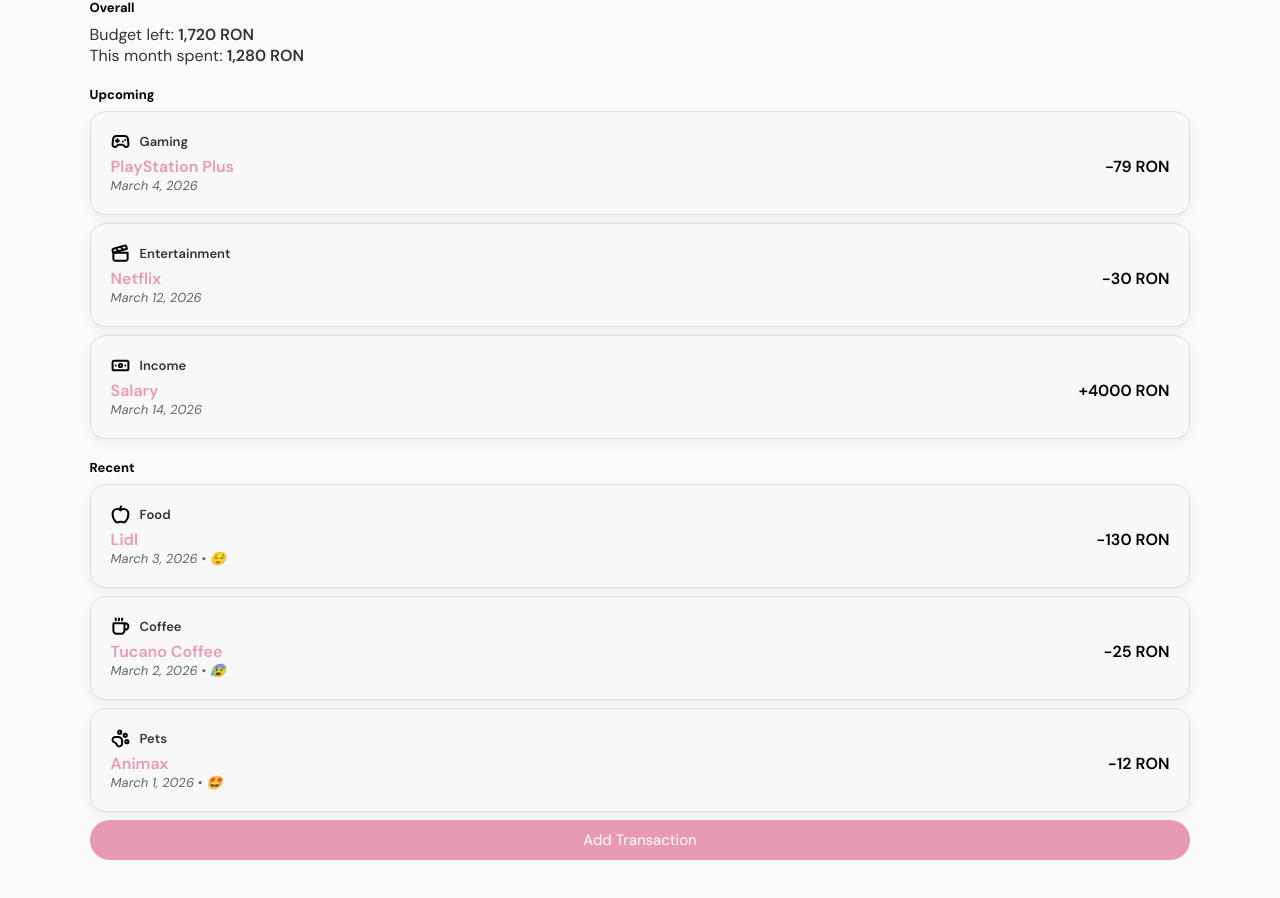
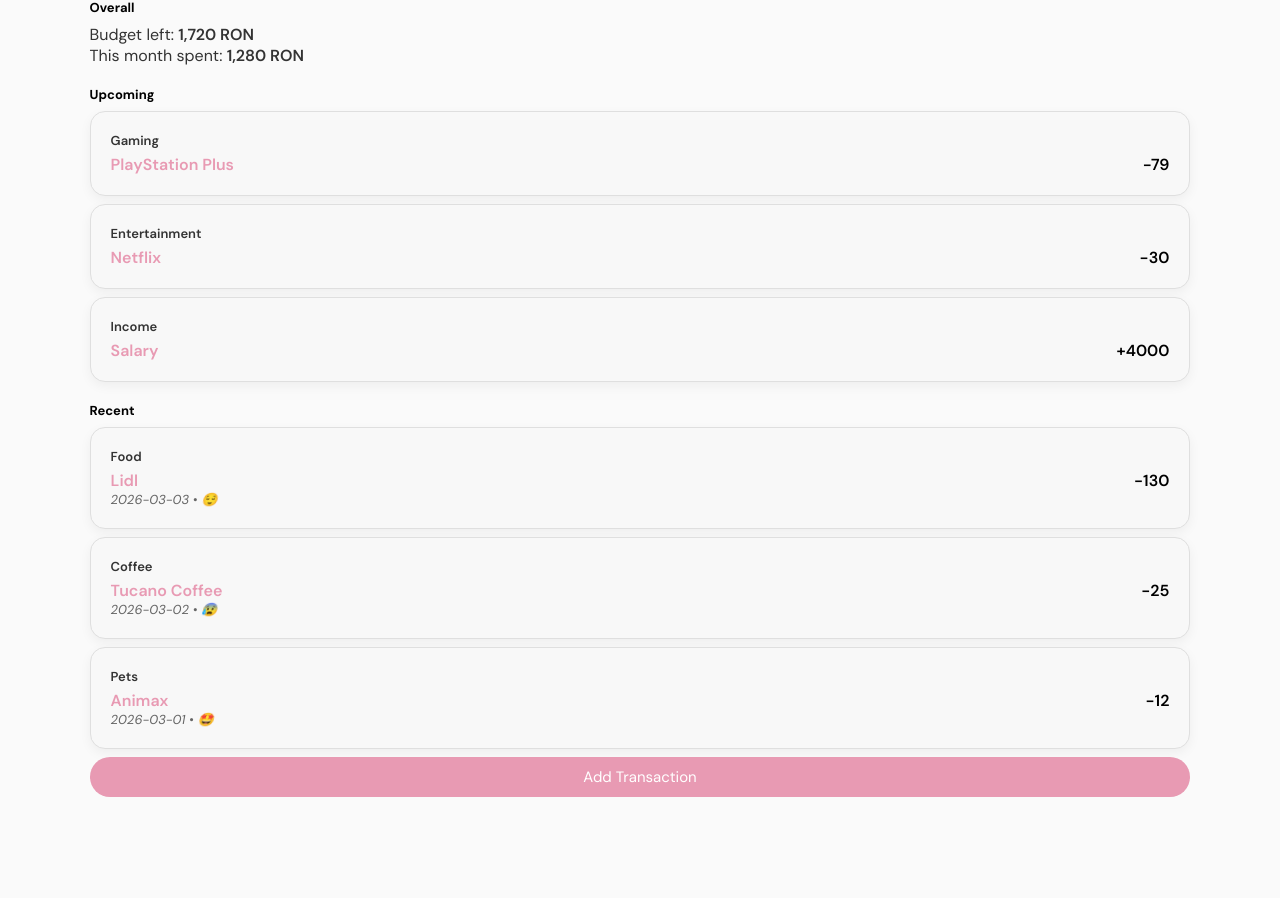
Before and after one commit to mirelalexy/blossom, a React (Vite) app in the folder frontend/: page /transactions in a window 1280 px wide. Shown: the part 238-1136 px from the top of the page. Built offline with nearby package versions, Linux system fonts and the light colour scheme.

Commit message:
feat(transactions): render transactions from mock data

```diff
--- a/frontend/src/pages/Transactions.jsx
+++ b/frontend/src/pages/Transactions.jsx
@@ -1,13 +1,31 @@
-import GreetingHeader from "../components/home/GreetingHeader"
-import PrimaryGoalCard from "../components/home/PrimaryGoalCard"
-import TopCategoryCard from "../components/home/TopCategoryCard"
 import TransactionCard from "../components/home/TransactionCard"
 import Section from "../components/ui/Section"
 import Button from "../components/ui/Button"
 
+import { transactions } from "../data/mock/transactions"
+
 import "../styles/pages/Transactions.css"
 
 function Transactions() {
+    const today = new Date();
+
+    const recentTransactions = transactions.filter((t) => {
+        if (!t.date) return false;
+
+        const transactionDate = new Date(t.date);
+        const diffDays = (today - transactionDate) / (1000 * 60 * 60 * 24);
+
+        return diffDays >= 0 && diffDays <= 7;
+    });
+
+    const upcomingTransactions = transactions.filter((t) => {
+        if (t.recurring) {
+            return true;
+        }
+
+        return false;
+    });
+
     return (
         <div className="transactions-layout">
             <div className="transactions-content">
@@ -37,73 +55,15 @@ function Transactions() {
                 </Section>
 
                 <Section title="Upcoming">
-                    <TransactionCard category="Gaming" merchant="PlayStation Plus" date="March 4, 2026" type="Expense" amount={79} currency="RON" icon={
-                        <svg xmlns="http://www.w3.org/2000/svg" width="19" height="19" viewBox="0 0 19 19" fill="none">
-                            <path d="M4.75 8.7085H7.91667" stroke="black" stroke-width="2" stroke-linecap="round" stroke-linejoin="round"/>
-                            <path d="M6.33334 7.125V10.2917" stroke="black" stroke-width="2" stroke-linecap="round" stroke-linejoin="round"/>
-                            <path d="M11.875 9.5H11.885" stroke="black" stroke-width="2" stroke-linecap="round" stroke-linejoin="round"/>
-                            <path d="M14.25 7.9165H14.26" stroke="black" stroke-width="2" stroke-linecap="round" stroke-linejoin="round"/>
-                            <path d="M13.7117 3.9585H5.28834C4.50481 3.95868 3.74917 4.24934 3.1675 4.77428C2.58582 5.29922 2.21941 6.02118 2.13909 6.80058C2.13434 6.84175 2.13118 6.88054 2.12564 6.92091C2.06151 7.4545 1.58334 11.4445 1.58334 12.6668C1.58334 13.2967 1.83357 13.9008 2.27896 14.3462C2.72436 14.7916 3.32845 15.0418 3.95834 15.0418C4.75001 15.0418 5.14584 14.646 5.54168 14.2502L6.66109 13.1307C6.95796 12.8338 7.36062 12.6669 7.78051 12.6668H11.2195C11.6394 12.6669 12.0421 12.8338 12.3389 13.1307L13.4583 14.2502C13.8542 14.646 14.25 15.0418 15.0417 15.0418C15.6716 15.0418 16.2757 14.7916 16.7211 14.3462C17.1665 13.9008 17.4167 13.2967 17.4167 12.6668C17.4167 11.4437 16.9385 7.4545 16.8744 6.92091C16.8688 6.88133 16.8657 6.84175 16.8609 6.80137C16.7808 6.02183 16.4145 5.29968 15.8328 4.77457C15.2511 4.24947 14.4953 3.9587 13.7117 3.9585Z" stroke="black" stroke-width="2" stroke-linecap="round" stroke-linejoin="round"/>
-                        </svg>
-                    }/>
-
-                    <TransactionCard category="Entertainment" merchant="Netflix" date="March 12, 2026" type="Expense" amount={30} currency="RON" icon={
-                        <svg xmlns="http://www.w3.org/2000/svg" width="19" height="19" viewBox="0 0 19 19" fill="none">
-                            <path d="M9.73434 2.74219L12.1252 5.87402" stroke="black" stroke-width="2" stroke-linecap="round" stroke-linejoin="round"/>
-                            <path d="M15.9917 4.74992L2.37501 8.70826L1.66251 6.80826C1.42501 5.93742 1.90001 5.06659 2.69168 4.82909L13.3792 1.66242C14.25 1.42492 15.1208 1.89992 15.3583 2.69159L15.9917 4.74992Z" stroke="black" stroke-width="2" stroke-linecap="round" stroke-linejoin="round"/>
-                            <path d="M2.375 8.7085H16.625V15.0418C16.625 15.4618 16.4582 15.8645 16.1613 16.1614C15.8643 16.4583 15.4616 16.6252 15.0417 16.6252H3.95833C3.53841 16.6252 3.13568 16.4583 2.83875 16.1614C2.54181 15.8645 2.375 15.4618 2.375 15.0418V8.7085Z" stroke="black" stroke-width="2" stroke-linecap="round" stroke-linejoin="round"/>
-                            <path d="M4.89249 4.17676L7.34665 7.26347" stroke="black" stroke-width="2" stroke-linecap="round" stroke-linejoin="round"/>
-                        </svg>
-                    }/>
-
-                    <TransactionCard category="Income" merchant="Salary" date="March 14, 2026" type="Income" amount={4000} currency="RON" icon={
-                        <svg xmlns="http://www.w3.org/2000/svg" width="19" height="19" viewBox="0 0 19 19" fill="none">
-                            <path d="M15.8333 4.75H3.16668C2.29223 4.75 1.58334 5.45888 1.58334 6.33333V12.6667C1.58334 13.5411 2.29223 14.25 3.16668 14.25H15.8333C16.7078 14.25 17.4167 13.5411 17.4167 12.6667V6.33333C17.4167 5.45888 16.7078 4.75 15.8333 4.75Z" stroke="black" stroke-width="2" stroke-linecap="round" stroke-linejoin="round"/>
-                            <path d="M9.49999 11.0832C10.3744 11.0832 11.0833 10.3743 11.0833 9.49984C11.0833 8.62539 10.3744 7.9165 9.49999 7.9165C8.62554 7.9165 7.91666 8.62539 7.91666 9.49984C7.91666 10.3743 8.62554 11.0832 9.49999 11.0832Z" stroke="black" stroke-width="2" stroke-linecap="round" stroke-linejoin="round"/>
-                            <path d="M4.75 9.5H4.75792M14.25 9.5H14.2579" stroke="black" stroke-width="2" stroke-linecap="round" stroke-linejoin="round"/>
-                        </svg>
-                    }/>
+                    {upcomingTransactions.map((t) => (
+                        <TransactionCard key={t.id} {...t} />
+                    ))}
                 </Section>
 
                 <Section title="Recent">
-                    <TransactionCard category="Food" merchant="Lidl" date="March 3, 2026" mood="calm" type="Expense" amount={130} currency="RON" icon={
-                        <svg width="19" height="19" viewBox="0 0 19 19" fill="none" xmlns="http://www.w3.org/2000/svg">
-                            <g clip-path="url(#clip0_185_1610)">
-                                <path d="M9.5 5.16816V2.37516C9.5 2.1652 9.58341 1.96384 9.73187 1.81537C9.88034 1.6669 10.0817 1.5835 10.2917 1.5835" stroke="black" stroke-width="2" stroke-linecap="round" stroke-linejoin="round"/>
-                                <path d="M14.4376 16.6251C16.3687 14.4413 17.429 11.6235 17.4167 8.70839C17.4166 7.79145 17.1512 6.89411 16.6524 6.12469C16.1537 5.35528 15.4429 4.74667 14.6058 4.37234C13.7687 3.99801 12.8412 3.87396 11.9352 4.01515C11.0292 4.15635 10.1834 4.55676 9.5 5.16806C8.81655 4.55676 7.97078 4.15635 7.06477 4.01515C6.15876 3.87396 5.23125 3.99801 4.3942 4.37234C3.55715 4.74667 2.84633 5.35528 2.34755 6.12469C1.84877 6.89411 1.58335 7.79145 1.58333 8.70839C1.57834 11.6222 2.63772 14.4374 4.56237 16.6251C4.91681 17.0216 5.39407 17.2877 5.91771 17.3807C6.44135 17.4737 6.98106 17.3883 7.45037 17.1381C8.08114 16.8015 8.78507 16.6255 9.5 16.6255C10.2149 16.6255 10.9189 16.8015 11.5496 17.1381C12.0189 17.3883 12.5586 17.4737 13.0823 17.3807C13.6059 17.2877 14.0832 17.0216 14.4376 16.6251Z" stroke="black" stroke-width="2" stroke-linecap="round" stroke-linejoin="round"/>
-                            </g>
-                            <defs>
-                                <clipPath id="clip0_185_1610">
-                                    <rect width="19" height="19" fill="white"/>
-                                </clipPath>
-                            </defs>
-                        </svg>
-                    }/>
-
-                    <TransactionCard category="Coffee" merchant="Tucano Coffee" date="March 2, 2026" mood="anxious" type="Expense" amount={25} currency="RON" icon={
-                        <svg width="19" height="19" viewBox="0 0 19 19" fill="none" xmlns="http://www.w3.org/2000/svg">
-                            <path d="M7.91666 1.5835V3.16683" stroke="black" stroke-width="2" stroke-linecap="round" stroke-linejoin="round"/>
-                            <path d="M11.0833 1.5835V3.16683" stroke="black" stroke-width="2" stroke-linecap="round" stroke-linejoin="round"/>
-                            <path d="M12.6667 6.3335C12.8766 6.3335 13.078 6.4169 13.2265 6.56537C13.3749 6.71384 13.4583 6.9152 13.4583 7.12516V13.4585C13.4583 14.2983 13.1247 15.1038 12.5308 15.6977C11.937 16.2915 11.1315 16.6252 10.2917 16.6252H5.54167C4.70181 16.6252 3.89636 16.2915 3.3025 15.6977C2.70863 15.1038 2.375 14.2983 2.375 13.4585V7.12516C2.375 6.9152 2.45841 6.71384 2.60687 6.56537C2.75534 6.4169 2.9567 6.3335 3.16667 6.3335H14.25C15.0899 6.3335 15.8953 6.66713 16.4892 7.26099C17.083 7.85486 17.4167 8.66031 17.4167 9.50016C17.4167 10.34 17.083 11.1455 16.4892 11.7393C15.8953 12.3332 15.0899 12.6668 14.25 12.6668H13.4583" stroke="black" stroke-width="2" stroke-linecap="round" stroke-linejoin="round"/>
-                            <path d="M4.75 1.5835V3.16683" stroke="black" stroke-width="2" stroke-linecap="round" stroke-linejoin="round"/>
-                        </svg>
-                    }/>
-
-                    <TransactionCard category="Pets" merchant="Animax" date="March 1, 2026" mood="happy" type="Expense" amount={12} currency="RON" icon={
-                        <svg width="19" height="19" viewBox="0 0 19 19" fill="none" xmlns="http://www.w3.org/2000/svg">
-                            <g clip-path="url(#clip0_185_1634)">
-                                <path d="M8.70833 4.75016C9.58278 4.75016 10.2917 4.04128 10.2917 3.16683C10.2917 2.29238 9.58278 1.5835 8.70833 1.5835C7.83388 1.5835 7.125 2.29238 7.125 3.16683C7.125 4.04128 7.83388 4.75016 8.70833 4.75016Z" stroke="black" stroke-width="2" stroke-linecap="round" stroke-linejoin="round"/>
-                                <path d="M14.25 7.91667C15.1244 7.91667 15.8333 7.20778 15.8333 6.33333C15.8333 5.45888 15.1244 4.75 14.25 4.75C13.3755 4.75 12.6667 5.45888 12.6667 6.33333C12.6667 7.20778 13.3755 7.91667 14.25 7.91667Z" stroke="black" stroke-width="2" stroke-linecap="round" stroke-linejoin="round"/>
-                                <path d="M15.8333 14.2502C16.7078 14.2502 17.4167 13.5413 17.4167 12.6668C17.4167 11.7924 16.7078 11.0835 15.8333 11.0835C14.9589 11.0835 14.25 11.7924 14.25 12.6668C14.25 13.5413 14.9589 14.2502 15.8333 14.2502Z" stroke="black" stroke-width="2" stroke-linecap="round" stroke-linejoin="round"/>
-                                <path d="M7.125 7.9165C7.64482 7.9165 8.15954 8.01889 8.63979 8.21781C9.12004 8.41674 9.5564 8.70831 9.92397 9.07587C10.2915 9.44344 10.5831 9.8798 10.782 10.36C10.981 10.8403 11.0833 11.355 11.0833 11.8748V14.6457C11.0831 15.3079 10.8458 15.9481 10.4142 16.4504C9.98271 16.9527 9.38557 17.2838 8.73097 17.3838C8.07637 17.4838 7.40759 17.3461 6.84578 16.9956C6.28396 16.645 5.86626 16.1049 5.66834 15.473C5.33056 14.3831 4.61806 13.6693 3.53084 13.3315C2.89923 13.1337 2.3593 12.7163 2.00875 12.1549C1.65819 11.5935 1.52017 10.9252 1.61966 10.2708C1.71915 9.61648 2.04958 9.01937 2.55115 8.58753C3.05273 8.15569 3.69231 7.91766 4.35417 7.9165H7.125Z" stroke="black" stroke-width="2" stroke-linecap="round" stroke-linejoin="round"/>
-                            </g>
-                            <defs>
-                                <clipPath id="clip0_185_1634">
-                                    <rect width="19" height="19" fill="white"/>
-                                </clipPath>
-                            </defs>
-                        </svg>
-                    }/>
+                    {recentTransactions.map((t) => (
+                        <TransactionCard key={t.id} {...t} />
+                    ))}
 
                     <Button>Add Transaction</Button>
                 </Section>
```
